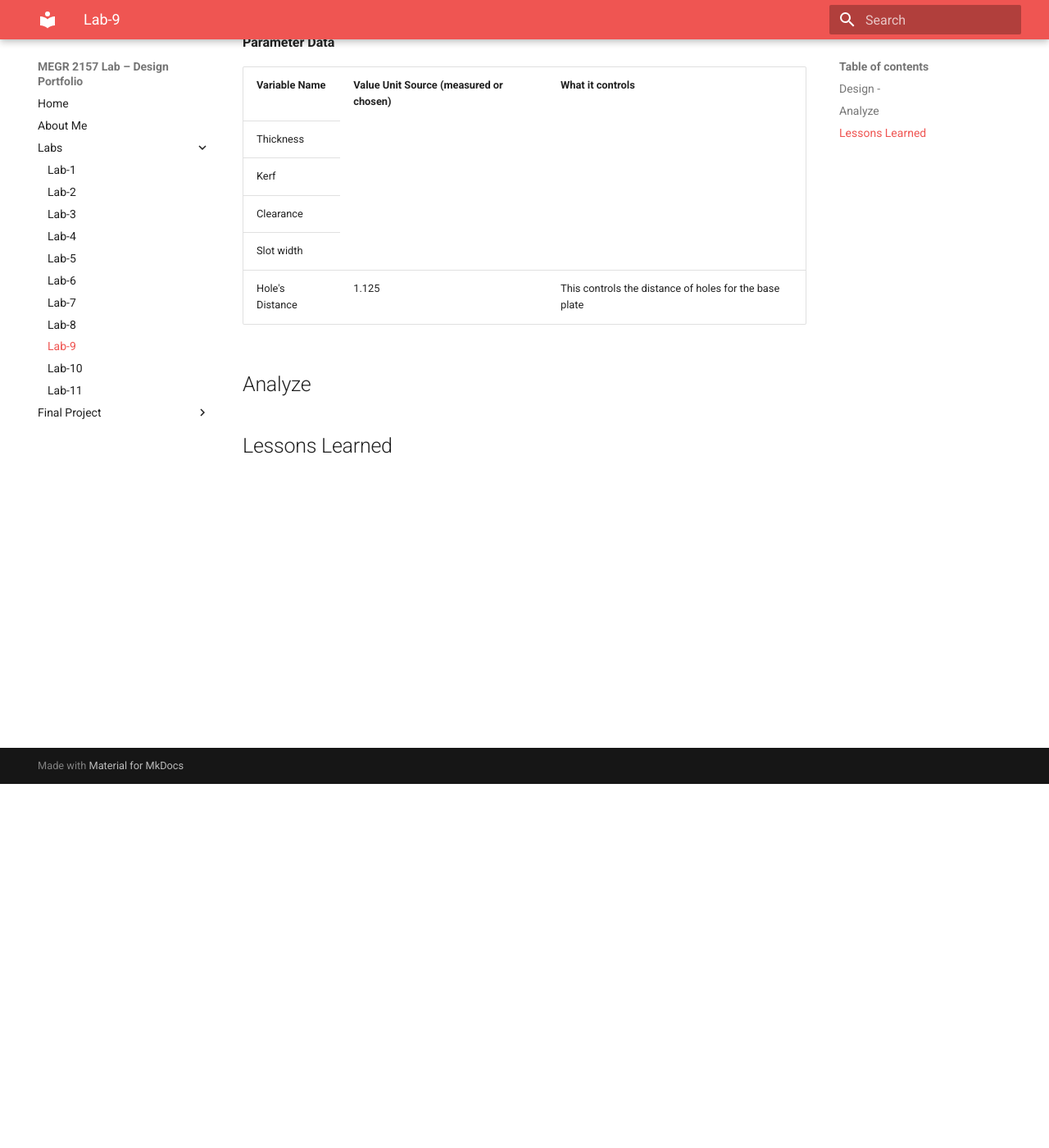
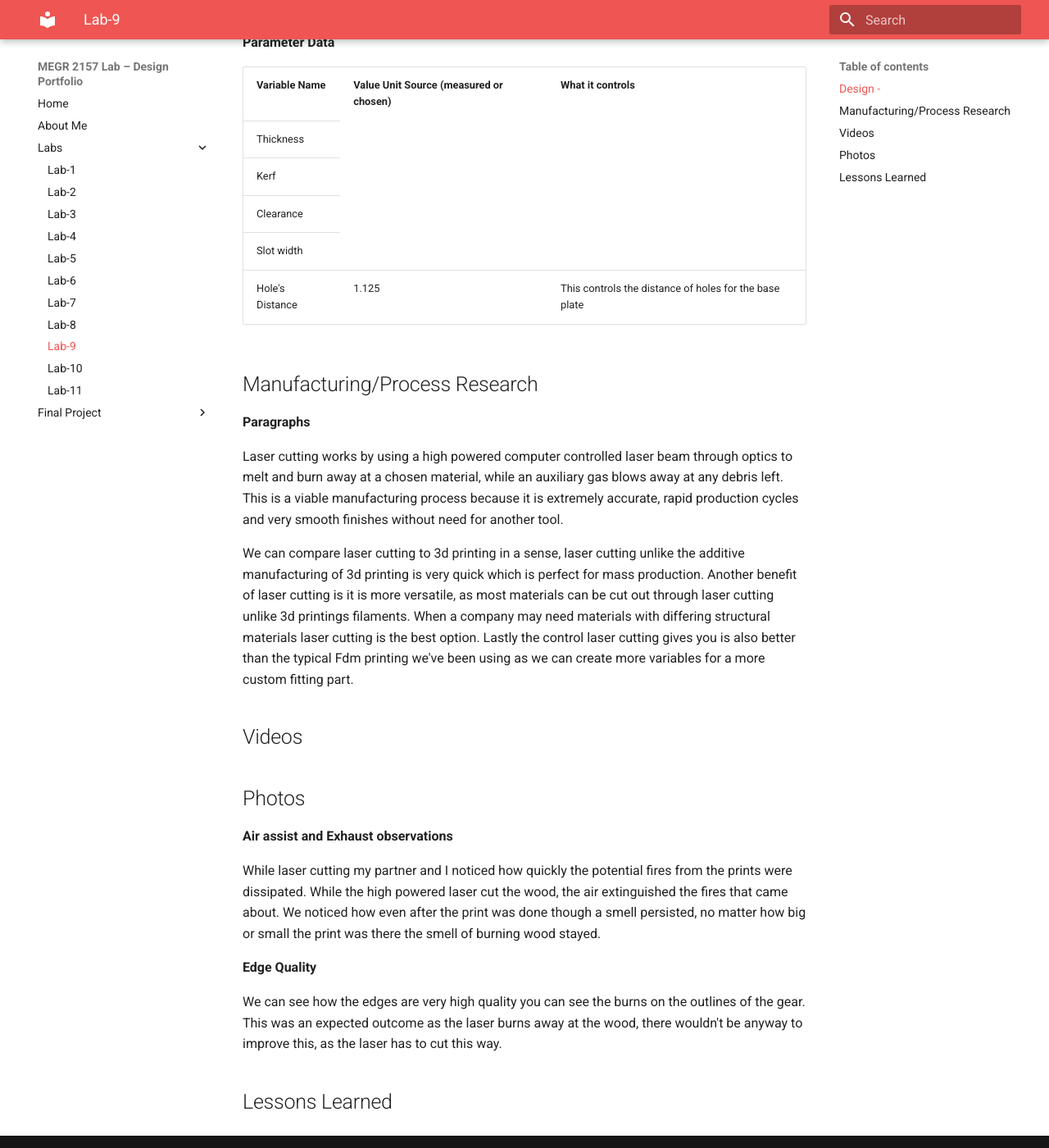
Before and after one commit to AtibaJ/megr2157L-portfolio, an MkDocs documentation site: the page built from docs/Labs/L09/index.md, in a window 1280 px wide and 1400 px high, scrolled down 444 px. Shown: the whole window at 82% size. Built offline with MkDocs 1.6.1 and Material for MkDocs 9.7.7, drawn with Linux system fonts in a browser that asks for light colours.

Commit message:
Enhance documentation with laser cutting analysis
Added sections on manufacturing/process research, observations, and lessons learned regarding laser cutting.

```diff
--- a/docs/Labs/L09/index.md
+++ b/docs/Labs/L09/index.md
@@ -49,7 +49,35 @@ __Parameter Data__
 
 </table>
 
-## Analyze
+## Manufacturing/Process Research
+
+__Paragraphs__
+
+Laser cutting works by using a high powered computer controlled laser beam through optics to melt and burn away at a chosen material,
+while an auxiliary gas blows away at any debris left. This is a viable manufacturing process because it is extremely accurate, rapid
+production cycles and very smooth finishes without need for another tool.
+
+We can compare laser cutting to 3d printing in a sense, laser cutting unlike the additive manufacturing of 3d printing is very quick
+which is perfect for mass production. Another benefit of laser cutting is it is more versatile, as most materials can be cut out through
+laser cutting unlike 3d printings filaments. When a company may need materials with differing structural materials laser cutting is the
+best option. Lastly the control laser cutting gives you is also better than the typical Fdm printing we've been using as we can create
+more variables for a more custom fitting part.
+
+## Videos
+
+## Photos
+
+__Air assist and Exhaust observations__
+
+While laser cutting my partner and I noticed how quickly the potential fires from the prints were dissipated. While the high powered laser cut the
+wood, the air extinguished the fires that came about. We noticed how even after the print was done though a smell persisted, no matter how big or
+small the print was there the smell of burning wood stayed.
+
+__Edge Quality__
+
+We can see how the edges are very high quality you can see the burns on the outlines of the gear. This was an expected outcome as the laser burns
+away at the wood, there wouldn't be anyway to improve this, as the laser has to cut this way.
+
 
 
 ## Lessons Learned
```
